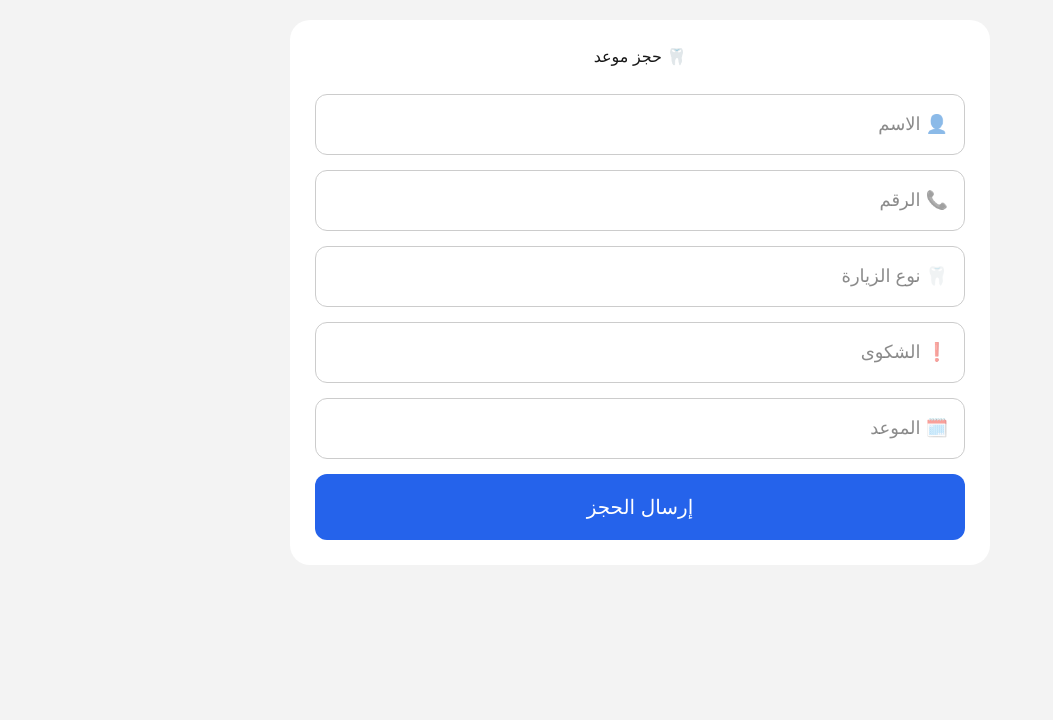
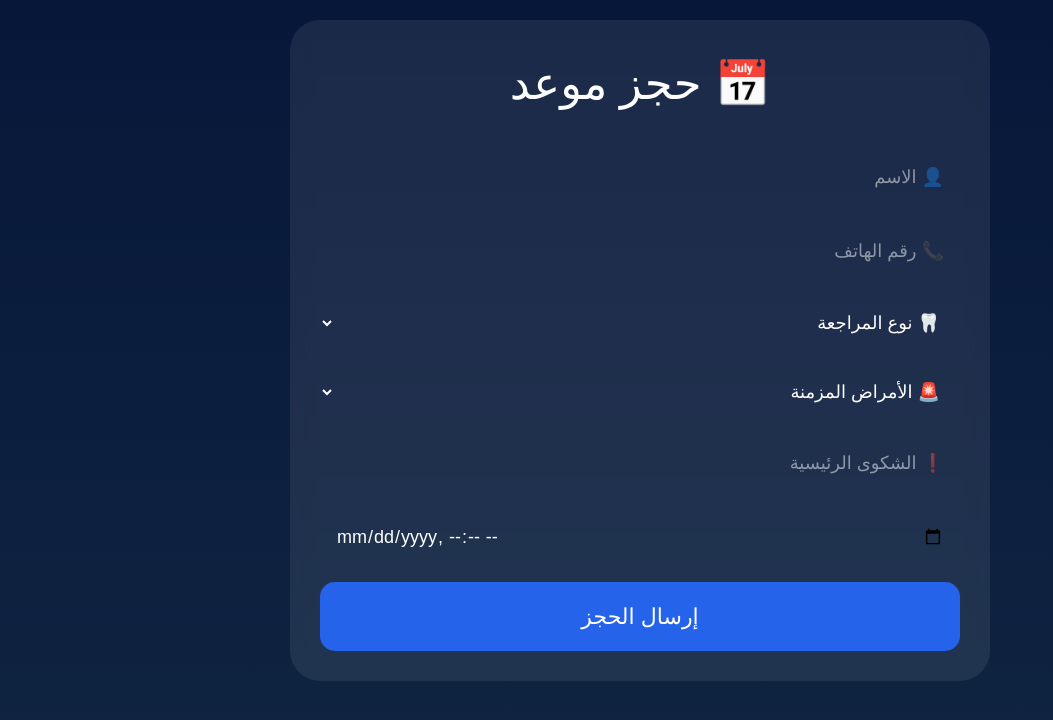
Before and after one commit to yaseenalqasim-ai/dentist-clinic, a Next.js app: page /booking in a window 1280 px wide. Shown: the top 720 px of the page, without its empty margins (0-1053 px from the left). Built offline with nearby package versions, Linux system fonts and the light colour scheme.

Commit message:
final booking page

```diff
--- a/app/booking/page.tsx
+++ b/app/booking/page.tsx
@@ -9,7 +9,8 @@ import {
 import {
   getFirestore,
   collection,
-  addDoc
+  addDoc,
+  getDocs
 } from "firebase/firestore";
 
 const firebaseConfig = {
@@ -50,6 +51,9 @@ export default function BookingPage() {
   const [error, setError] =
     useState("");
 
+  const [loading, setLoading] =
+    useState(false);
+
   const [form, setForm] =
     useState({
 
@@ -59,20 +63,23 @@ export default function BookingPage() {
 
       review: "",
 
+      visitType: "",
+
       complaint: "",
+
+      disease: "",
 
       date: "",
 
       status:
         "🔵 حجز مُثبت",
 
-      disease:
-        "لا يوجد",
-
       notes: ""
     });
 
   async function sendBooking() {
+
+    setLoading(true);
 
     if (
       !form.name ||
@@ -85,10 +92,44 @@ export default function BookingPage() {
         "يرجى ملء جميع الحقول"
       );
 
+      setLoading(false);
+
       return;
     }
 
-    setError("");
+    const snapshot =
+      await getDocs(
+        collection(db, "bookings")
+      );
+
+    let booked = false;
+
+    snapshot.forEach((docItem) => {
+
+      const data =
+        docItem.data();
+
+      if (
+        data.date ===
+        form.date
+      ) {
+
+        booked = true;
+
+      }
+
+    });
+
+    if (booked) {
+
+      setError(
+        "هذا الموعد محجوز مسبقًا"
+      );
+
+      setLoading(false);
+
+      return;
+    }
 
     await addDoc(
       collection(db, "bookings"),
@@ -99,6 +140,10 @@ export default function BookingPage() {
       "تم إرسال الحجز بنجاح ✅"
     );
 
+    setError("");
+
+    setLoading(false);
+
     setForm({
 
       name: "",
@@ -107,18 +152,20 @@ export default function BookingPage() {
 
       review: "",
 
+      visitType: "",
+
       complaint: "",
+
+      disease: "",
 
       date: "",
 
       status:
         "🔵 حجز مُثبت",
 
-      disease:
-        "لا يوجد",
-
       notes: ""
     });
+
   }
 
   return (
@@ -129,7 +176,8 @@ export default function BookingPage() {
       style={{
         minHeight: "100vh",
 
-        background: "#f3f3f3",
+        background:
+          "linear-gradient(to bottom,#071739,#102542)",
 
         padding: "20px"
       }}
@@ -141,11 +189,17 @@ export default function BookingPage() {
 
           margin: "auto",
 
-          background: "white",
+          background:
+            "rgba(255,255,255,0.08)",
 
-          padding: "25px",
+          backdropFilter:
+            "blur(10px)",
 
-          borderRadius: "20px"
+          padding: "30px",
+
+          borderRadius: "30px",
+
+          color: "white"
         }}
       >
 
@@ -153,11 +207,13 @@ export default function BookingPage() {
           style={{
             textAlign: "center",
 
-            marginBottom: "25px"
+            fontSize: "45px",
+
+            marginBottom: "30px"
           }}
         >
 
-          🦷 حجز موعد
+          📅 حجز موعد
 
         </h1>
 
@@ -167,13 +223,11 @@ export default function BookingPage() {
             style={{
               background: "red",
 
-              color: "white",
+              padding: "15px",
 
-              padding: "12px",
+              borderRadius: "12px",
 
-              borderRadius: "10px",
-
-              marginBottom: "15px"
+              marginBottom: "20px"
             }}
           >
 
@@ -189,13 +243,11 @@ export default function BookingPage() {
             style={{
               background: "green",
 
-              color: "white",
+              padding: "15px",
 
-              padding: "12px",
+              borderRadius: "12px",
 
-              borderRadius: "10px",
-
-              marginBottom: "15px"
+              marginBottom: "20px"
             }}
           >
 
@@ -205,60 +257,232 @@ export default function BookingPage() {
 
         )}
 
-        {[
-          ["👤 الاسم", "name"],
+        <input
+          placeholder=
+            "👤 الاسم"
 
-          ["📞 الرقم", "phone"],
+          value={form.name}
 
-          ["🦷 نوع الزيارة", "review"],
+          onChange={(e) =>
+            setForm({
+              ...form,
+              name:
+                e.target.value
+            })
+          }
 
-          ["❗ الشكوى", "complaint"],
+          style={inputStyle}
+        />
 
-          ["🗓️ الموعد", "date"]
-        ].map(([label, key]) => (
+        <input
+          placeholder=
+            "📞 رقم الهاتف"
 
-          <input
-            key={key}
+          value={form.phone}
 
-            placeholder={label}
+          onChange={(e) =>
+            setForm({
+              ...form,
+              phone:
+                e.target.value
+            })
+          }
 
-            value={(form as any)[key]}
+          style={inputStyle}
+        />
+
+        <select
+          value={form.review}
+
+          onChange={(e) =>
+            setForm({
+              ...form,
+              review:
+                e.target.value
+            })
+          }
+
+          style={inputStyle}
+        >
+
+          <option value="">
+            🦷 نوع المراجعة
+          </option>
+
+          <option>
+            زيارة أولى
+          </option>
+
+          <option>
+            مراجعة
+          </option>
+
+          <option>
+            إكمال علاج
+          </option>
+
+          <option>
+            طوارئ
+          </option>
+
+          <option>
+            مراجعة بعد قلع
+          </option>
+
+          <option>
+            جلسة تقويم
+          </option>
+
+        </select>
+
+        {form.review ===
+          "زيارة أولى" && (
+
+          <select
+            value={form.visitType}
 
             onChange={(e) =>
               setForm({
-
                 ...form,
-
-                [key]:
+                visitType:
                   e.target.value
               })
             }
 
-            style={{
-              width: "100%",
+            style={inputStyle}
+          >
 
-              marginBottom: "15px",
+            <option value="">
+              🦷 نوع الزيارة
+            </option>
 
-              padding: "16px",
+            <option>
+              كشف
+            </option>
 
-              borderRadius: "12px",
+            <option>
+              تنظيف
+            </option>
 
-              border:
-                "1px solid #ccc",
+            <option>
+              قلع
+            </option>
 
-              fontSize: "18px"
-            }}
-          />
+            <option>
+              علاج عصب
+            </option>
 
-        ))}
+            <option>
+              تقويم
+            </option>
+
+            <option>
+              زراعة
+            </option>
+
+            <option>
+              تجميل
+            </option>
+
+          </select>
+
+        )}
+
+        <select
+          value={form.disease}
+
+          onChange={(e) =>
+            setForm({
+              ...form,
+              disease:
+                e.target.value
+            })
+          }
+
+          style={inputStyle}
+        >
+
+          <option value="">
+            🚨 الأمراض المزمنة
+          </option>
+
+          <option>
+            لا يوجد
+          </option>
+
+          <option>
+            سكري
+          </option>
+
+          <option>
+            ضغط
+          </option>
+
+          <option>
+            أمراض قلب
+          </option>
+
+          <option>
+            مميعات دم
+          </option>
+
+          <option>
+            حساسية بنج أو بنسلين
+          </option>
+
+          <option>
+            حمل
+          </option>
+
+          <option>
+            أخرى
+          </option>
+
+        </select>
+
+        <input
+          placeholder=
+            "❗ الشكوى الرئيسية"
+
+          value={form.complaint}
+
+          onChange={(e) =>
+            setForm({
+              ...form,
+              complaint:
+                e.target.value
+            })
+          }
+
+          style={inputStyle}
+        />
+
+        <input
+          type="datetime-local"
+
+          value={form.date}
+
+          onChange={(e) =>
+            setForm({
+              ...form,
+              date:
+                e.target.value
+            })
+          }
+
+          style={inputStyle}
+        />
 
         <button
           onClick={sendBooking}
 
+          disabled={loading}
+
           style={{
             width: "100%",
 
-            background: "#2563eb",
+            background:
+              "#2563eb",
 
             color: "white",
 
@@ -266,15 +490,17 @@ export default function BookingPage() {
 
             padding: "18px",
 
-            borderRadius: "12px",
+            borderRadius: "15px",
 
-            fontSize: "20px",
+            fontSize: "22px",
 
             cursor: "pointer"
           }}
         >
 
-          إرسال الحجز
+          {loading
+            ? "جاري الإرسال..."
+            : "إرسال الحجز"}
 
         </button>
 
@@ -285,3 +511,18 @@ export default function BookingPage() {
   );
 
 }
+
+const inputStyle = {
+
+  width: "100%",
+
+  marginBottom: "15px",
+
+  padding: "16px",
+
+  borderRadius: "14px",
+
+  border: "none",
+
+  fontSize: "18px"
+};
```
